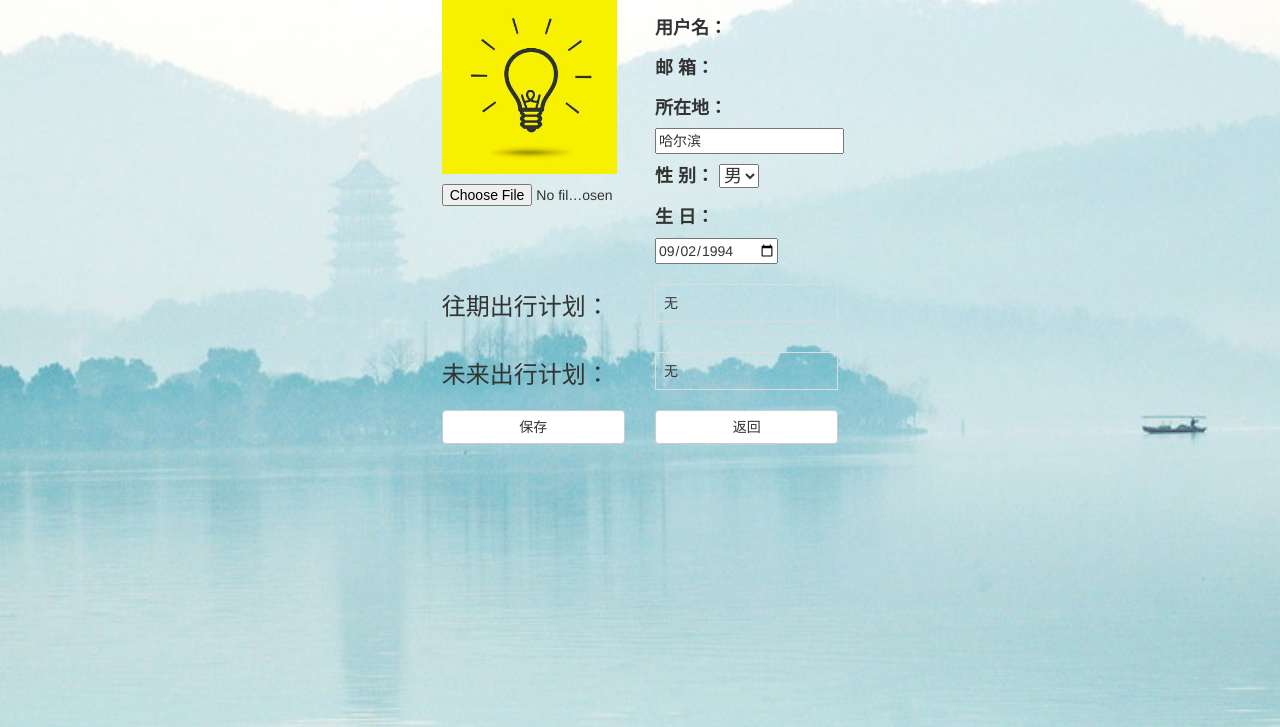
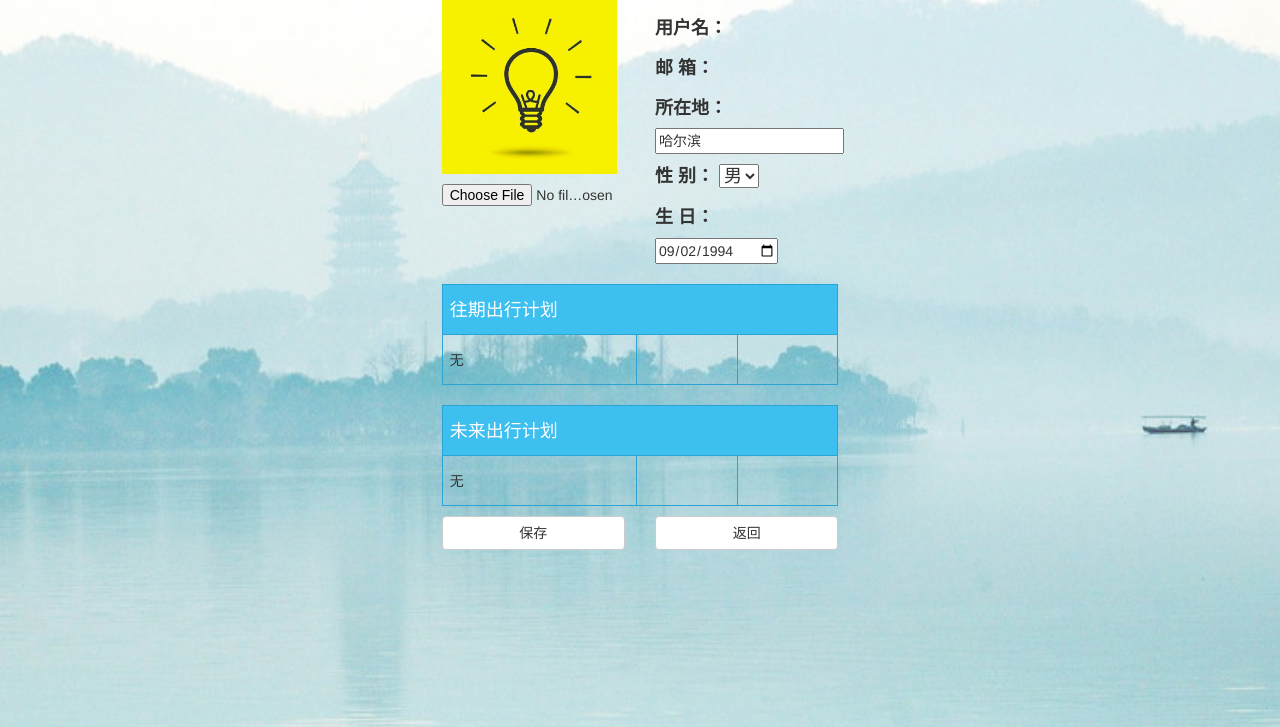
Before and after one commit to jarvet/tour-asist, a Django app: template 2/myweb/templates/edit_profile.html in a window 1280 px wide. Shown: the part 73-800 px from the top of the page. Run offline with Django 3.2, Linux system fonts and the light colour scheme; the template is opened without the code that fills it: values that come from a table or form of the project are taken from there, others are empty; data comes from the database, SQL or seed files in the repository; some libraries are stand-ins or nearby versions.

Commit message:
fix some bugs

```diff
--- a/2/config.yaml
+++ b/2/config.yaml
@@ -1,5 +1,5 @@
 name: tripleami
-version: 1
+version: 2
 
 libraries:
 - name: "django"
--- a/2/myweb/templates/edit_profile.html
+++ b/2/myweb/templates/edit_profile.html
@@ -46,20 +46,24 @@
                 </div>
             </div>
             <div class="row">
-                <div class="col-md-4">
-                    <h3>
-                        往期出行计划：
-                    </h3>
-                </div>
-                <div class="col-md-4">
+                <div class="col-md-8">
                     <p>
-                        <table class="table table-bordered">
+                        <table id="profile-plan-table">
+                            <th colspan="3"><h4>往期出行计划</h4></th>
                             {% if used_plans %}
                                 {% for p in used_plans %}
-                                    <tr><td><a href="">{{p.title}}</a></td></tr>
+                                    <tr>
+                                        <td><b><a href="/showPlan/{{p.id}}">{{p.title}}</a></b></td>
+                                        <td>{{p.start_time|date:"Y-m-d"}}</td>
+                                        <td>{{p.end_time|date:"Y-m-d"}}</td>
+                                    </tr>
                                 {% endfor %}
                             {% else %}
-                                <tr><td>无</td></tr>
+                                <tr>
+                                    <td>无</td>
+                                    <td></td>
+                                    <td></td>
+                                </tr>
                             {% endif %}
                         </table>
                     </p>
@@ -67,20 +71,24 @@
             </div>
 
             <div class="row">
-                <div class="col-md-4">
-                    <h3>
-                        未来出行计划：
-                    </h3>
-                </div>
-                <div class="col-md-4">
+                <div class="col-md-8">
                     <p>
-                        <table class="table table-bordered">
+                        <table id="profile-plan-table">
+                            <th colspan="3"><h4>未来出行计划</h4></th>
                             {% if using_plans %}
                                 {% for p in using_plans %}
-                                    <tr><td><a href="">{{p.title}}</a></td></tr>
+                                    <tr>
+                                        <td><b><a href="/showPlan/{{p.id}}">{{p.title}}</a></b></td>
+                                        <td>{{p.start_time|date:"Y-m-d"}}</td>
+                                        <td>{{p.end_time|date:"Y-m-d"}}</td>
+                                    </tr>
                                 {% endfor %}
                             {% else %}
-                                <tr><td>无</td></tr>
+                                <tr>
+                                    <td>无</td>
+                                    <td></td>
+                                    <td></td>
+                                </tr>
                             {% endif %}
                         </table>
                     </p>
--- a/2/myweb/templates/team.html
+++ b/2/myweb/templates/team.html
@@ -33,7 +33,7 @@
                     {% for t in travelers %}
                     <tr>
                         <td>
-                            <a href="/showProfile/{{t.user.id}}"><img  src="{% url 'media' t.avatar %}" width="75px" height="75px"/>
+                            <a href="/showProfile/{{t.user.id}}"><img  src="{{ t.avatar }}" width="75px" height="75px"/>
                             <h4>{{t.user.username}}</h4></a></td>
                         <td><h4><a href="mailto:{{t.user.email}}">{{t.user.email}}</a></h4></td>
                         {% if username == master.user.username %}
--- a/2/myweb/views.py
+++ b/2/myweb/views.py
@@ -20,7 +20,7 @@ def main(request):
     plans = Plan.objects.filter(start_time__gte=datetime.date.today())
     userprofiles = UserProfile.objects.annotate(num_teams=Count('master')).order_by('-num_teams')
     if plans.count()>5: plans = plans[:5]
-    if userprofiles.count()>5: userprofiles[:5]
+    if userprofiles.count()>5: userprofiles = userprofiles[:5]
 
     if request.POST and request.POST.has_key('search'):
         post = request.POST
```
Also changed, not shown: 1 other file.
